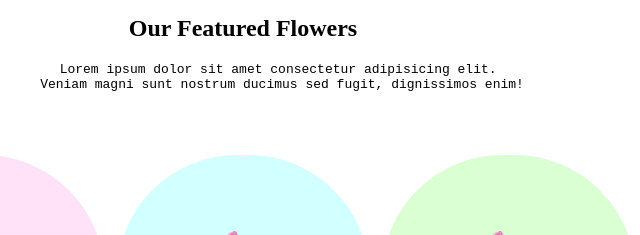
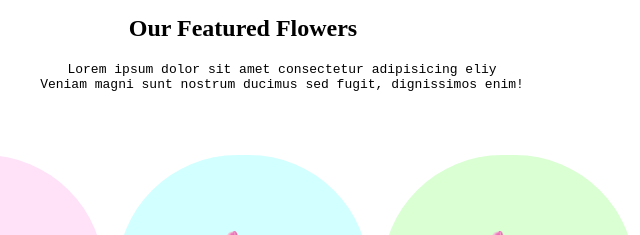
Before and after one commit to TanzinNeha/Reset-Assi, a plain HTML site: page index.html in a window 1280 px wide. Shown: the part 413-648 px from the top of the page, 397-1037 px from the left. Drawn offline with Linux system fonts and the light colour scheme.

Commit message:
first commit

```diff
--- a/index.html
+++ b/index.html
@@ -31,7 +31,7 @@ maiores reiciendis nesciunt sunt?</pre>
     <main>
       <h2 class="sec2-tittle">Our Featured Flowers</h2>
       <pre class="sec2-tittle">
-          Lorem ipsum dolor sit amet consectetur adipisicing elit.
+          Lorem ipsum dolor sit amet consectetur adipisicing eliy
           Veniam magni sunt nostrum ducimus sed fugit, dignissimos enim!</pre>
       <section class="image-section">
         <div class="image-div" style="background-color: #ffe1f8;">
```
